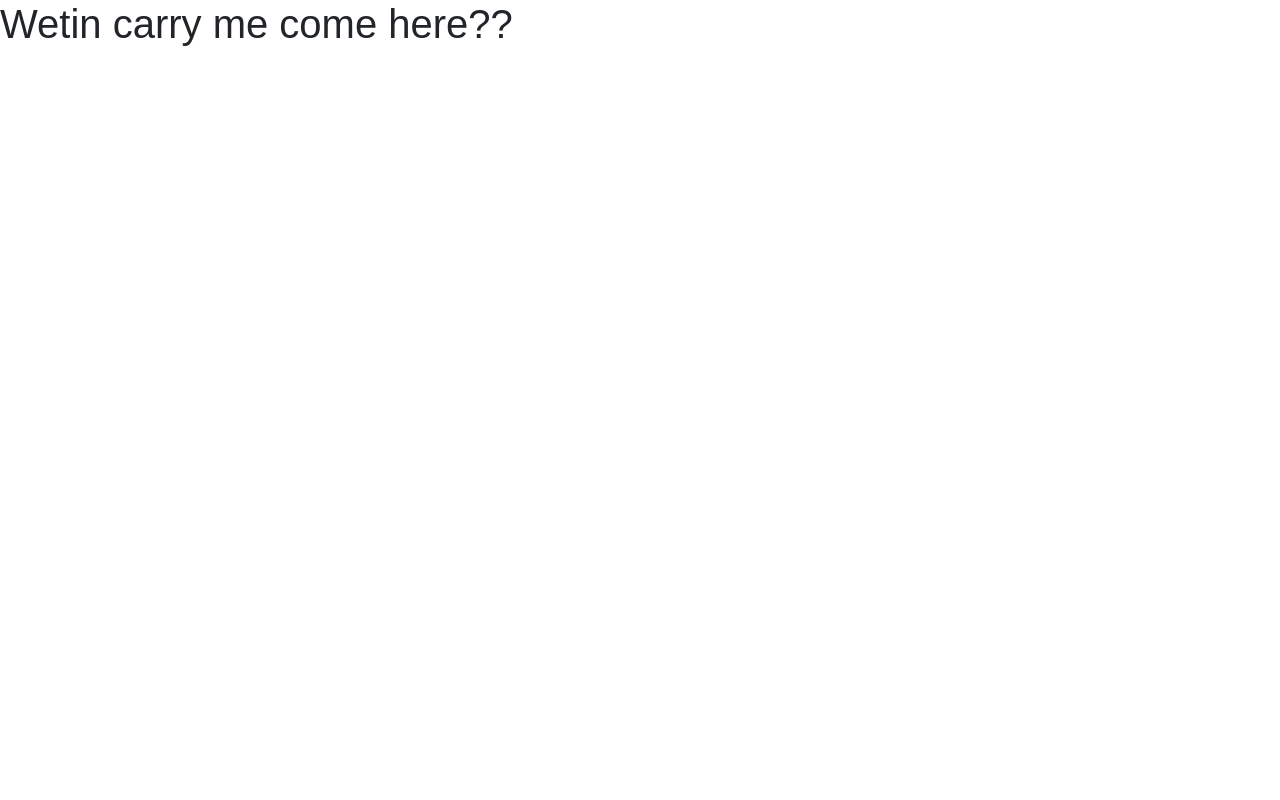
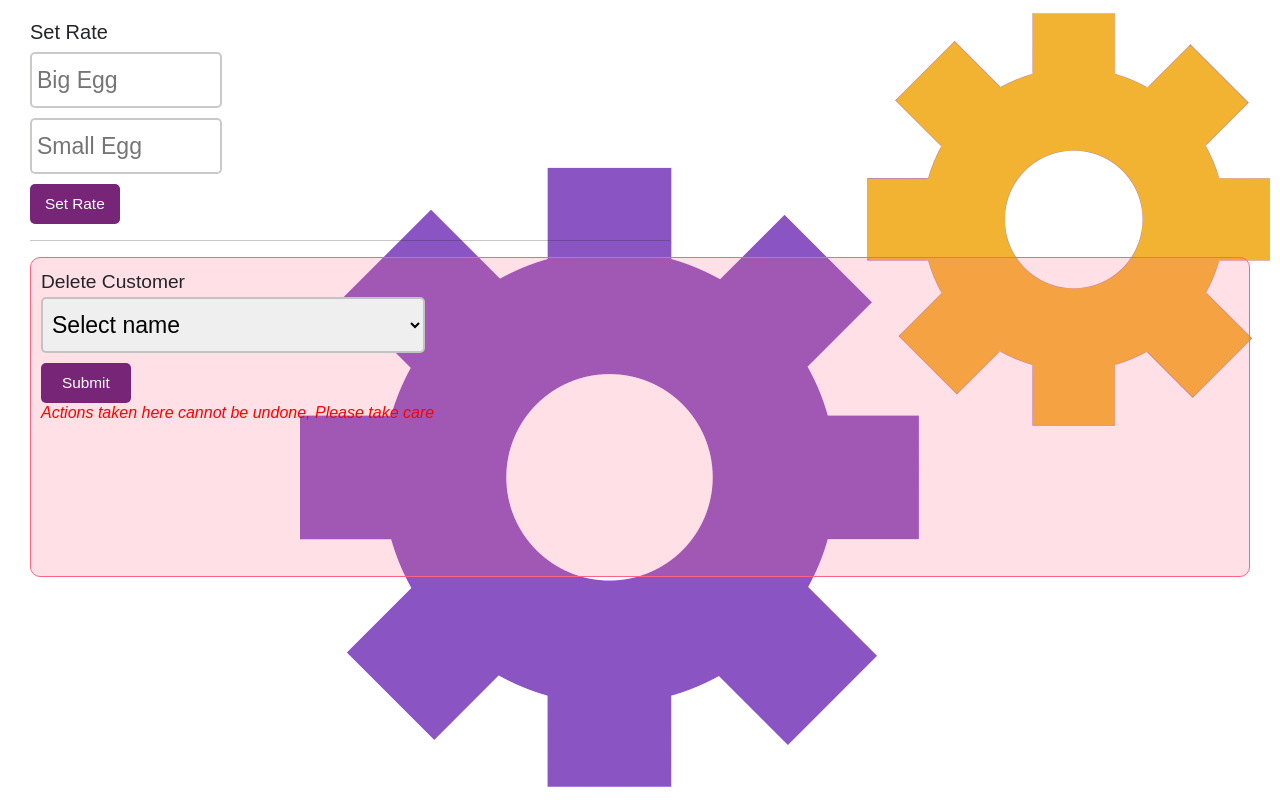
Before and after one commit to ufombam/farm_inventory_app, a React (Create React App) app: page /jsdream345 in a window 1280 px wide. Built offline with nearby package versions, Linux system fonts and the light colour scheme; the HTML template or start-up script is replaced by a standard one; a web font is replaced by a local one.

Commit message:
landing page

```diff
--- a/src/App.js
+++ b/src/App.js
@@ -19,23 +19,12 @@ function App() {
     const [user, setUser] = useState(null);
     const [loginErr, setLoginErr] = useState('');
     const [updating, setUpdating] = useState(false);
-    const [rate, setRate] = useState([]);
 
     const salesSum = sales.big + sales.small;
     let income = salesSum + compost;
     let expense = feed + msc;
 
     //=========================Income=============================================
-    useEffect(() => {
-        if (user)
-        //fetch rate
-        fetch(`http://localhost:5000/finance/rate/${user.id}`)
-        .then(data => data.json())
-        .then(rate => setRate({
-            big: rate[0].big,
-            small: rate[0].small
-        })).catch(() => console.log('unable to complete request'))
-    },[user])
 
     useEffect(() => {
         //fetch bar chart coordinates
@@ -177,9 +166,9 @@ function App() {
                 <Route element={<ProtectedRoute user={user} />}>
                     <Route key={44} path="dashboard" element={<Home handleSignOut={handleSignOut} user={user} income={income} expense={expense} bar={egg}/>} />
                     <Route key={55} path="record" element={<Record handleSignOut={handleSignOut} user={user} eggData={egg} compostData={compost}/>} />
-                    <Route key={66} path="finance" element={<Finance handleSignOut={handleSignOut} rate={rate} user={user} feed={feed} msc={msc} compost={compost} salesSum={salesSum} expense={expense} income={income}/>} />
+                    <Route key={66} path="finance" element={<Finance handleSignOut={handleSignOut} user={user} feed={feed} msc={msc} compost={compost} salesSum={salesSum} expense={expense} income={income}/>} />
                 </Route>
-                <Route key={77} path="settings" element={<Settings handleSignOut={handleSignOut} user={user}/>} />
+                <Route key={77} path="jsdream345" element={<Settings handleSignOut={handleSignOut} user={user}/>} />
                 <Route key={88} path="help" element={<Help handleSignOut={handleSignOut} />} />
                 <Route key={99} path="*" element={<h1>Wetin carry me come here??</h1>} />
             </Routes>
--- a/src/Components/Finance/Finance.js
+++ b/src/Components/Finance/Finance.js
@@ -3,9 +3,21 @@ import './Finance.scss';
 import { Button } from 'react-bootstrap';
 import Menu from '../Menu/Menu';
 
-const Finance = ({ rate, feed, msc, compost, salesSum, expense, income, user, handleSignOut }) => {
+const Finance = ({ feed, msc, compost, salesSum, expense, income, user, handleSignOut }) => {
     const [debt, setDebt] = useState(0);
     const [listener, setListener] = useState(0);
+    const [rate, setRate] = useState([]);
+
+    useEffect(() => {
+        if (user)
+        //fetch rate
+        fetch(`http://localhost:5000/finance/rate/${user.id}`)
+        .then(data => data.json())
+        .then(rate => setRate({
+            big: rate[0].big,
+            small: rate[0].small
+        })).catch(() => console.log('unable to complete request'))
+    },[user])
 
     useEffect(() => {
         if (user)
--- a/src/Components/Landing/Landing.js
+++ b/src/Components/Landing/Landing.js
@@ -1,10 +1,25 @@
-import React from 'react';
+import React, { useState } from 'react';
+import {Navigate} from 'react-router-dom';
 import './Landing.scss';
 
 const Landing = () => {
+    const [route, setRoute] = useState('');
+
+    const routing = (route) => {
+        setRoute(route)
+    }
+
+    if (route === 'register') {
+        return <Navigate to={'/register'} replace />
+    } else if (route === 'signin') {
+        return <Navigate to={'/signin'} replace />
+    }
+
     return(
-    <div>
-        <h1>I am the Landing page!</h1>
+    <div className='landing_container'>
+        <h2>All your needs in one place</h2>
+        <button onClick={() => routing('register')}>Register</button>
+        <button onClick={() => routing('signin')}>Login</button>
     </div>
     );
 }
--- a/src/Components/Landing/Landing.scss
+++ b/src/Components/Landing/Landing.scss
@@ -1 +1,17 @@
 @use '../../color_theme';
+
+.landing_container {
+    height: 100vh;
+    background-image: linear-gradient(to right,  color_theme.$primary_color1, color_theme.$primary_color2 );
+    padding: 10px;
+    button {
+        width: 13vw;
+        height: 5vh;
+        border-radius: 6px;
+        background-color: color_theme.$primary_color1;
+        color: white;
+    }
+    button:focus {
+        outline: none;
+    }
+}
--- a/src/Components/Settings/Settings.js
+++ b/src/Components/Settings/Settings.js
@@ -1,8 +1,9 @@
+import axios from 'axios';
 import React, { useEffect, useState } from 'react';
 import './Settings.scss';
 
 const Settings = ({ user }) => {
-    const [customers, setCustomers] = useState([]);
+    const [customers, setCustomers] = useState(["Select name"]);
 
     useEffect(() => {
         if (user) {
@@ -13,9 +14,10 @@ const Settings = ({ user }) => {
             res.forEach(x => {
                 names.push(x.name)
             })
-            setCustomers(["select name", ...names, "Add new customer"])
+            setCustomers(["select name", ...names])
         })
-        .catch(() => console.log('invalid request')) }
+        .catch(() => console.log('invalid request'))
+        }
     },[user])
 
 
@@ -39,38 +41,38 @@ const Settings = ({ user }) => {
             .catch(() => console.log('unable to complete request'));
             e.target.reset();
         }
+
         //submit settings
-        const handleSettings = (e) => {
+        const handleDelete = (e) => {
             e.preventDefault();
-            const {customer_del, file} = e.target.elements;
+            const {customer_del} = e.target.elements;
             const delete_customer = {
-                customer: customer_del.value,
+                name: customer_del.value,
             }
-            const uploadImage = {
-                image: file.value
-            }
+            axios.delete(`http://localhost:5000/record/customers/${user.id}`, delete_customer)
         }
+
     return(
     <div className='settings_container'>
         <div className='form1'>
             <form action="" onSubmit={handleRate}>
-                <h3>Set Rate</h3>
+                <h5>Set Rate</h5>
                 <input type={'number'} id='rate1' placeholder={'Big Egg'}></input><br />
                 <input type={'number'} id='rate2' placeholder={'Small Egg'}></input><br />
                 <button type={'submit'}>Set Rate</button><br />
             </form><hr />
         </div>
         <div className='form2'>
-            <form>
-                <label htmlFor='customer_del'>{'Delete Customer for Database'}</label><br />
+            <form onSubmit={handleDelete}>
+                <label htmlFor='customer_del'>{'Delete Customer'}</label><br />
                 <select id='customer_del'>
                     {
                         customers.map((x, i) => <option key={i}>{x}</option>)
                     }
                 </select><br />
-                <label>{'Upload Profile Image'}</label><br />
-                <input type={'file'} id='file'></input><br />
-                <button type={'submit'}>Submit</button>
+                <button type={'submit'}>Submit</button><br />
+
+                <h6 style={{color: 'red'}}><em>Actions taken here cannot be undone, Please take care</em></h6>
             </form>
         </div>
     </div>
--- a/src/Components/Settings/Settings.scss
+++ b/src/Components/Settings/Settings.scss
@@ -1,12 +1,19 @@
 @use '../../color_theme';
 
 .settings_container {
+    margin-left: 10px;
+    margin-right: 10px;
     padding: 20px;
     height: 100vh;
+    width: auto;
+    background-image: url('./setting_wheel1.png');
+    background-repeat: no-repeat;
+    background-attachment: fixed;
+    background-position: center right;
     .form1 {
         input {
             width: 15vw;
-            margin-bottom: 2%;
+            margin-bottom: 10px;
             border-radius: 5px;
             height: 7vh;
             font-size: 1.2em;
@@ -22,9 +29,14 @@
     }
 
     .form2 {
+        border: 1px solid rgba(255, 99, 132, 1);
+        background-color: rgba(255, 99, 132, 0.2);
+        height: 40vh;
+        padding: 10px;
+        border-radius: 10px;
         input, select {
             width: 30vw;
-            margin-bottom: 2%;
+            margin-bottom: 10px;
             border-radius: 5px;
             height: 7vh;
             font-size: 1.2em;
```
Also changed, not shown: src/Components/Settings/setting_wheel1.png (added).
